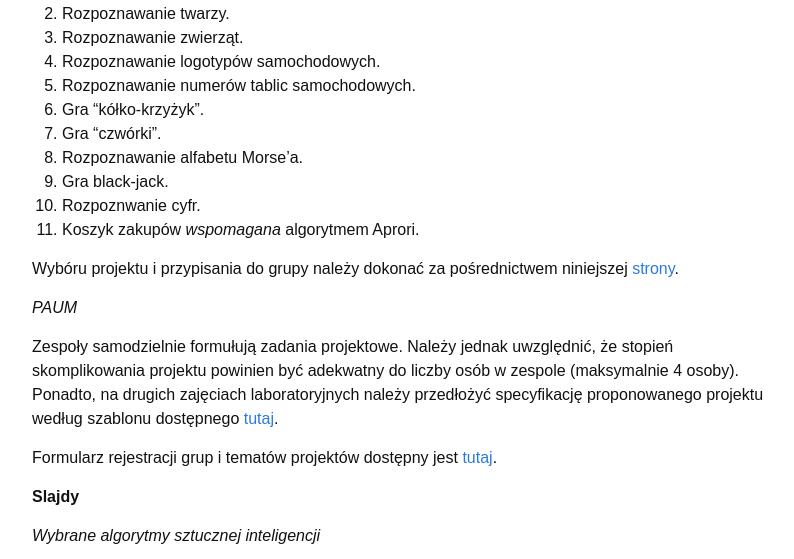
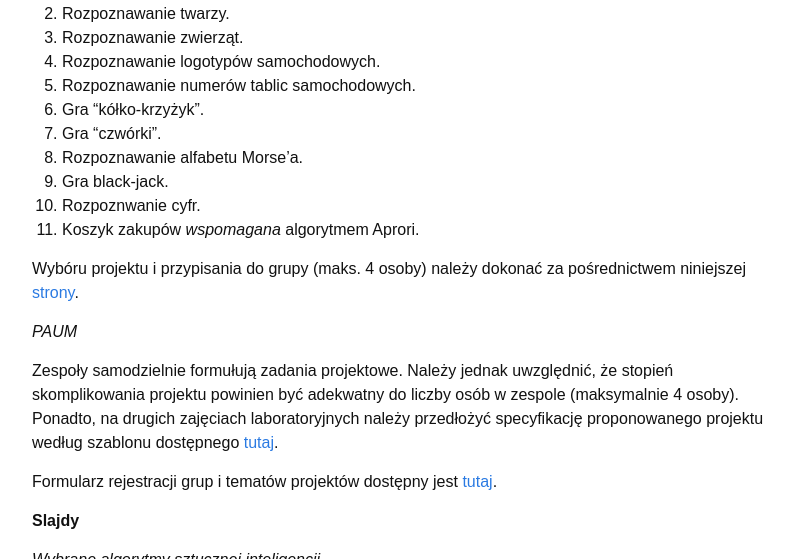
Before and after one commit to piotrlasek/piotrlasek.github.io, a Jekyll site: the page built from for-students/iswddum2016.md, in a window 1280 px wide and 900 px high, scrolled down 620 px, cut to the strip 0-559 px from the top of the window. Shown: the whole strip, without its empty margins (238-1032 px from the left). Built offline with Jekyll 4.4.1, drawn with Linux system fonts in a browser that asks for light colours.

Commit message:
some changes

```diff
--- a/for-students/iswddum2016.md
+++ b/for-students/iswddum2016.md
@@ -40,7 +40,7 @@ Wszystkie poniższe hasła dotyczą implementacji aplikacji mobilnej.
 10. Rozpoznwanie cyfr.
 11. Koszyk zakupów *wspomagana* algorytmem Aprori.
 
-Wybóru projektu i przypisania do grupy należy dokonać za pośrednictwem niniejszej [strony](https://docs.google.com/document/d/1Staq5cOUFPbYqUcYeGhE9Ud1m0UjzZQrx8_y3uwIHoU/edit?usp=sharing).
+Wybóru projektu i przypisania do grupy (maks. 4 osoby) należy dokonać za pośrednictwem niniejszej [strony](https://docs.google.com/document/d/1Staq5cOUFPbYqUcYeGhE9Ud1m0UjzZQrx8_y3uwIHoU/edit?usp=sharing).
 
 ## PAUM
 
```
Also changed, not shown: 2 other files.
